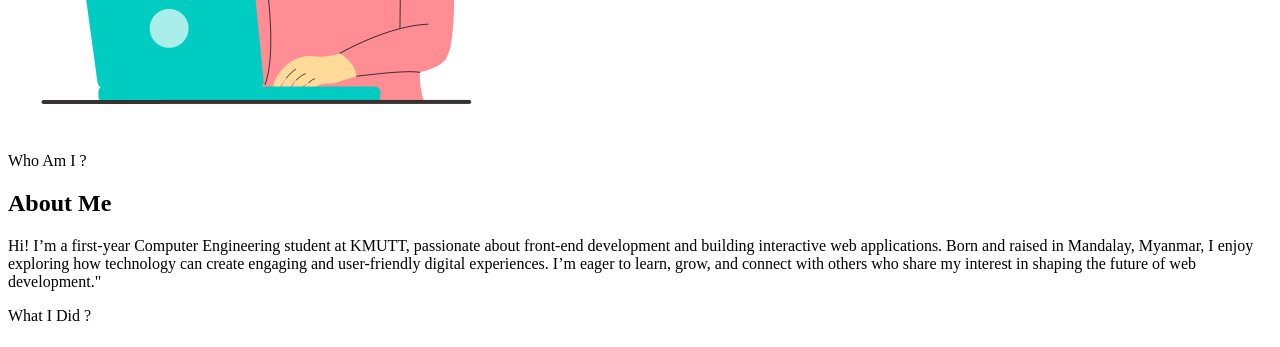
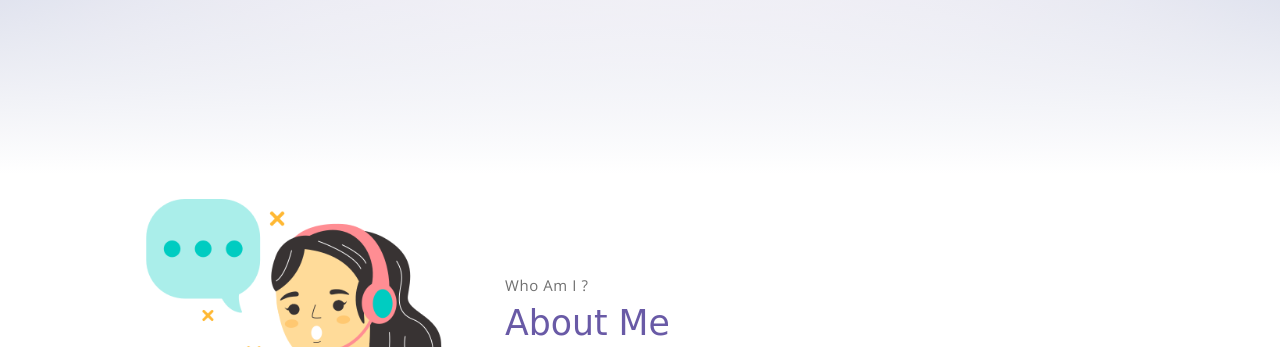
Before and after one commit to LaeLaeKaungNyunt/final, a website: page index.html in a window 1280 px wide. Shown: the part 626-973 px from the top of the page. Drawn offline with nearby package versions, Linux system fonts and the light colour scheme; files that its build step writes are made by us from their sources; files whose address does not match are found by name; a web font is replaced by a local one.

Commit message:
Update index.html

```diff
--- a/index.html
+++ b/index.html
@@ -7,7 +7,7 @@
     <meta name="author" content="Devcrud">
     <title>LLKN_PORTFOLIO</title>
     <link rel="stylesheet" href="assets/vendors/themify-icons/css/themify-icons.css">
-	<link rel="stylesheet" href="assets/css/llkn.css">
+	<link rel="stylesheet" href="style.css">
 </head>
 <body data-spy="scroll" data-target=".navbar" data-offset="40" id="home">
 
```
